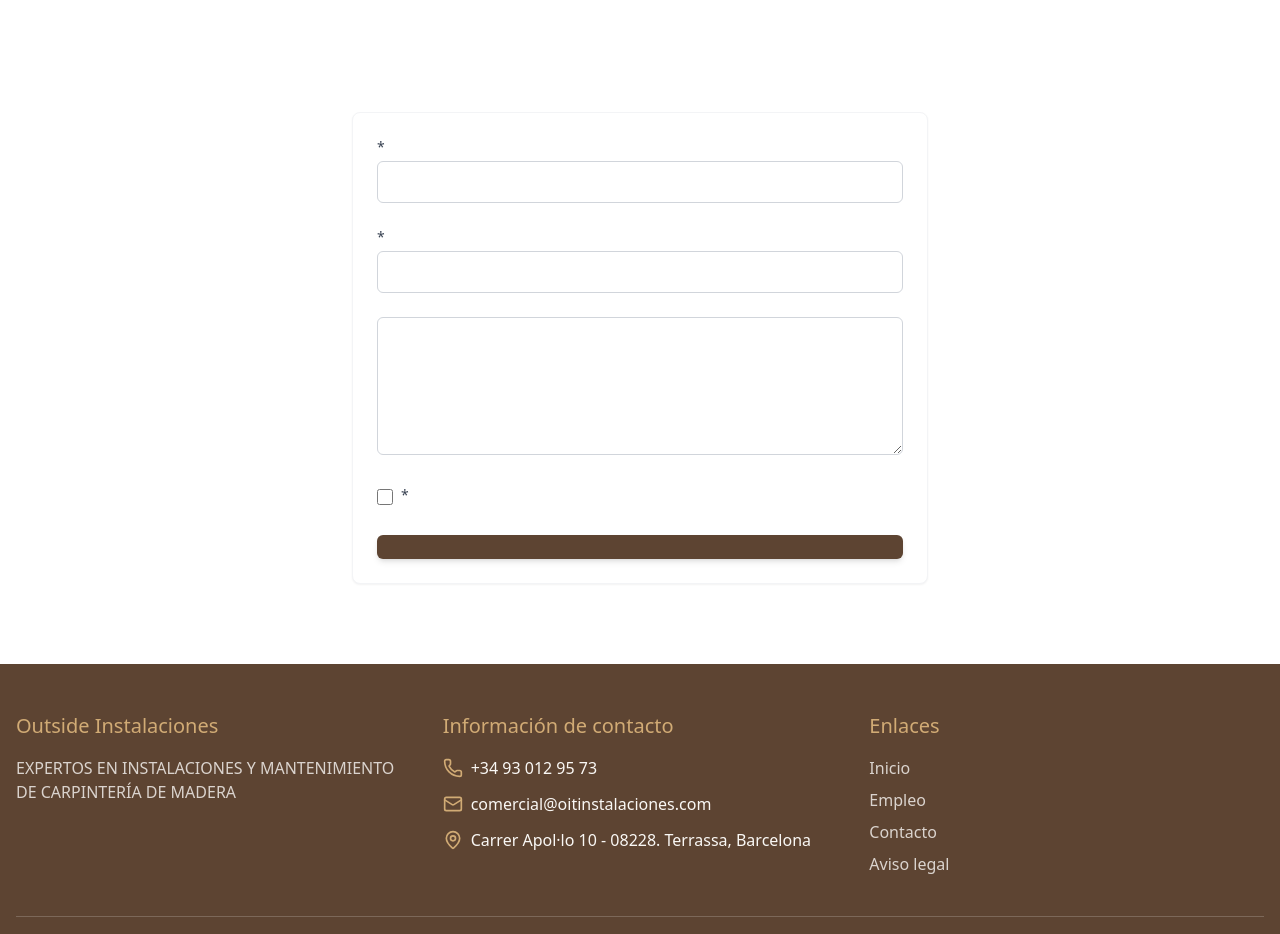
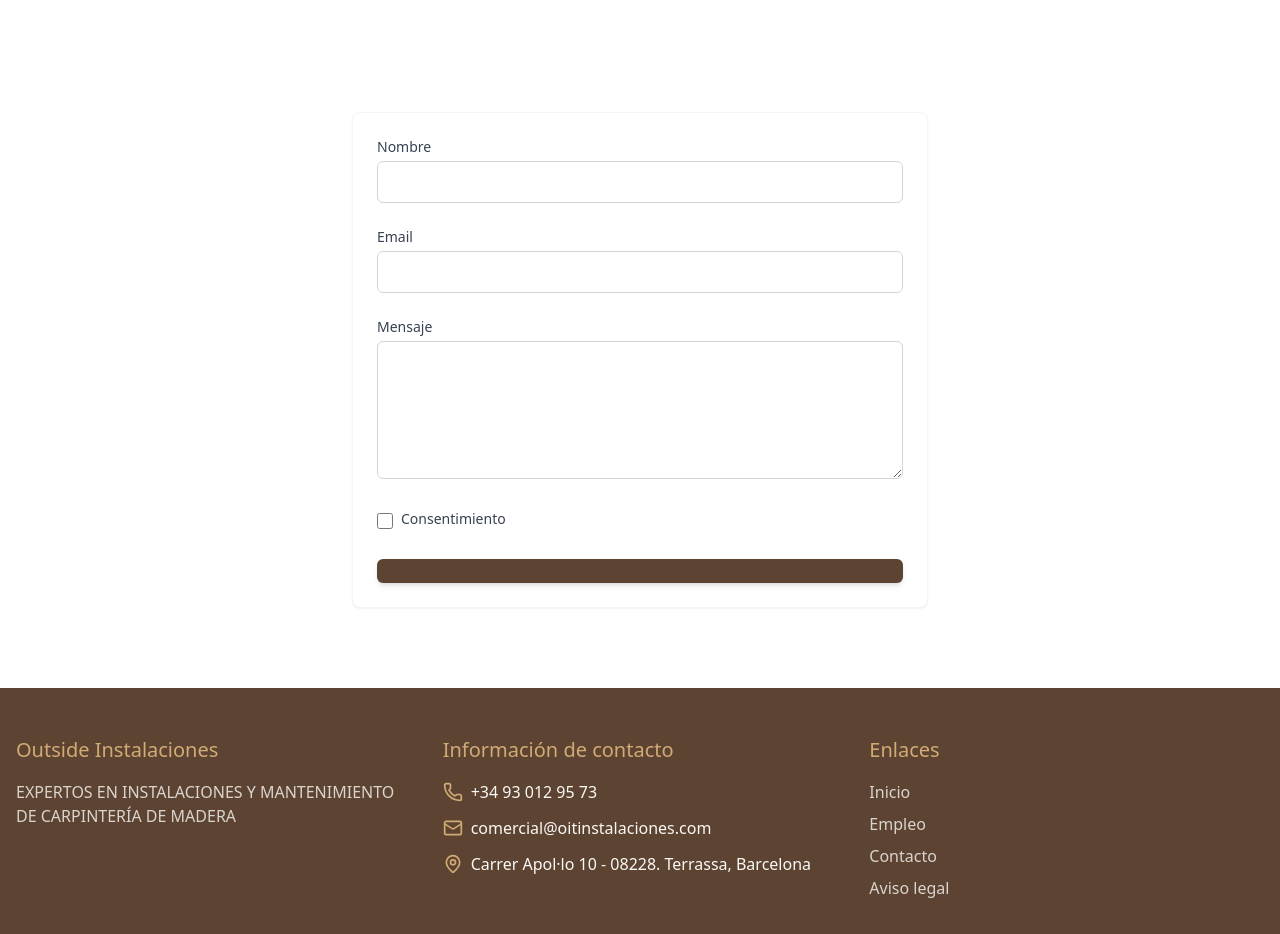
Before and after one commit to jordimuntada/outside_web, a Next.js app: page / in a window 1280 px wide. Shown: the part 3360-4294 px from the top of the page. Built offline with nearby package versions, Linux system fonts and the light colour scheme.

Commit message:
Edit src/components/Contact/ContactForm.tsx

```diff
--- a/src/components/Contact/ContactForm.tsx
+++ b/src/components/Contact/ContactForm.tsx
@@ -1,4 +1,3 @@
-
 import React, { useState } from "react";
 import { useLanguage } from "@/contexts/LanguageContext";
 import { quoteService } from "@/services/quoteService";
@@ -145,7 +144,7 @@ export default function ContactForm() {
         <form onSubmit={handleSubmit}>
           <div className="mb-6">
             <label htmlFor="nombre" className="block text-sm font-medium text-gray-700 mb-1">
-              {t("formName")} *
+              {t("formName")} Nombre
             </label>
             <input
               type="text"
@@ -165,7 +164,7 @@ export default function ContactForm() {
 
           <div className="mb-6">
             <label htmlFor="email" className="block text-sm font-medium text-gray-700 mb-1">
-              {t("formEmail")} *
+              {t("formEmail")} Email
             </label>
             <input
               type="email"
@@ -185,7 +184,7 @@ export default function ContactForm() {
 
           <div className="mb-6">
             <label htmlFor="mensaje" className="block text-sm font-medium text-gray-700 mb-1">
-              {t("formMessage")}
+              {t("formMessage")} Mensaje
             </label>
             <textarea
               id="mensaje"
@@ -211,7 +210,7 @@ export default function ContactForm() {
                 aria-describedby={errors.consentimiento ? "consentimiento-error" : undefined}
               />
               <label htmlFor="consentimiento" className="ml-2 text-sm text-gray-700">
-                {t("formConsent")} *
+                {t("formConsent")} Consentimiento
               </label>
             </div>
             {errors.consentimiento && <p id="consentimiento-error" className="mt-1 text-sm text-red-600">{errors.consentimiento}</p>}
```
